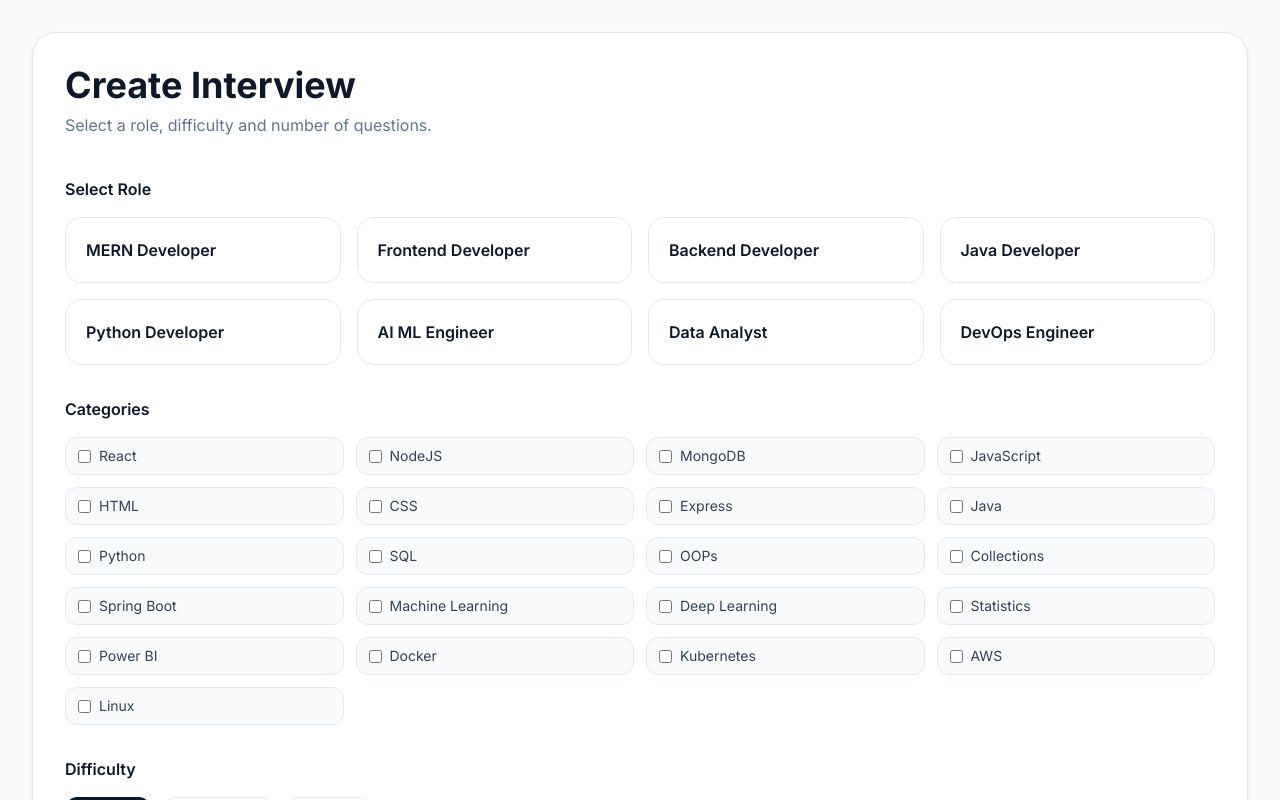
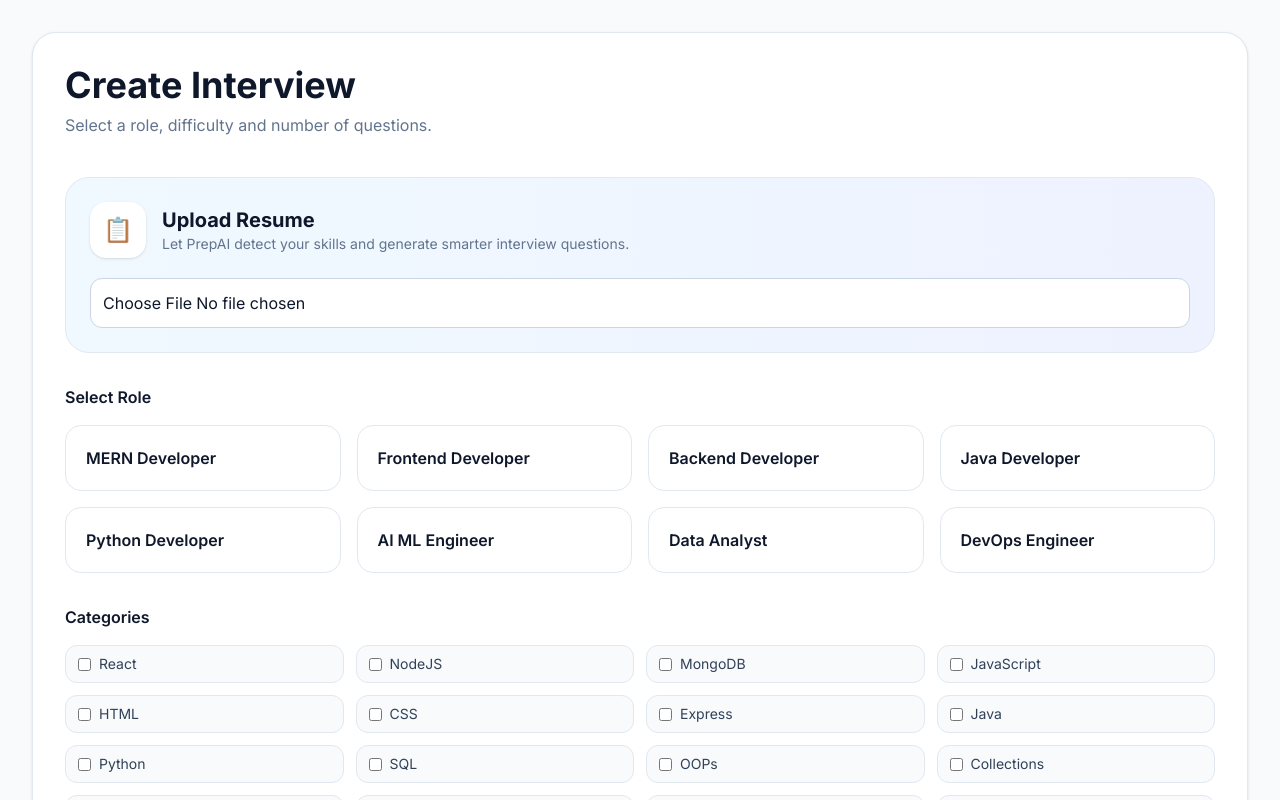
Before and after one commit to Sarthakkk900/PrepAI, a React (Vite) app in the folder frontend/: page /create-interview in a window 1280 px wide. Shown: the top 800 px of the page. Built offline with nearby package versions, Linux system fonts and the light colour scheme; no server answers; sample sign-in values are in the browser's storage.

Commit message:
Configure API URL for deployment

```diff
--- a/frontend/src/api/axios.js
+++ b/frontend/src/api/axios.js
@@ -1,7 +1,9 @@
 import axios from "axios";
 
 const api = axios.create({
-  baseURL: "http://localhost:5000/api",
+  baseURL:
+    import.meta.env.VITE_API_URL ||
+    "http://localhost:5000/api",
 });
 
 export default api;
--- a/frontend/src/pages/CreateInterview.jsx
+++ b/frontend/src/pages/CreateInterview.jsx
@@ -8,6 +8,9 @@ function CreateInterview() {
   const [loading, setLoading] =
   useState(false);
 
+
+  const [uploadingResume, setUploadingResume] =
+  useState(false);
   const [formData, setFormData] =
     useState({
       role: "",
@@ -64,6 +67,65 @@ function CreateInterview() {
           category,
         ],
       });
+    }
+  };
+
+  const handleResumeUpload =
+  async (e) => {
+
+    const file =
+      e.target.files[0];
+
+    if (!file) return;
+
+    try {
+
+      setUploadingResume(true);
+
+      const token =
+        localStorage.getItem("token");
+
+      const formDataObj =
+        new FormData();
+
+      formDataObj.append(
+        "resume",
+        file
+      );
+
+      const res =
+        await api.post(
+          "/resume/upload",
+          formDataObj,
+          {
+            headers: {
+              Authorization:
+                `Bearer ${token}`,
+              "Content-Type":
+                "multipart/form-data",
+            },
+          }
+        );
+
+      setFormData((prev) => ({
+        ...prev,
+        role: res.data.role,
+        categories:
+          res.data.skills,
+      }));
+
+    } catch (error) {
+
+      console.error(error);
+
+      alert(
+        "Resume upload failed"
+      );
+
+    } finally {
+
+      setUploadingResume(false);
+
     }
   };
 
@@ -209,6 +271,41 @@ function CreateInterview() {
         onSubmit={handleSubmit}
         className="space-y-8"
       >
+
+       <div className="bg-gradient-to-r from-sky-50 to-indigo-50 border border-slate-200 rounded-3xl p-6 mb-8">
+
+  <div className="flex items-center gap-4">
+
+    <div className="w-14 h-14 rounded-2xl bg-white flex items-center justify-center text-2xl shadow-sm">
+      📋
+    </div>
+
+    <div>
+      <h3 className="text-xl font-bold text-slate-900">
+        Upload Resume
+      </h3>
+
+      <p className="text-slate-500 text-sm">
+        Let PrepAI detect your skills and generate smarter interview questions.
+      </p>
+    </div>
+
+  </div>
+
+  <input
+    type="file"
+    accept=".pdf"
+    onChange={handleResumeUpload}
+    className="mt-5 w-full border border-slate-300 rounded-xl p-3 bg-white"
+  />
+
+  {uploadingResume && (
+    <p className="mt-3 text-slate-600">
+      🤖 Analyzing Resume...
+    </p>
+  )}
+
+</div>
 
         {/* Role Selection */}
 
```
